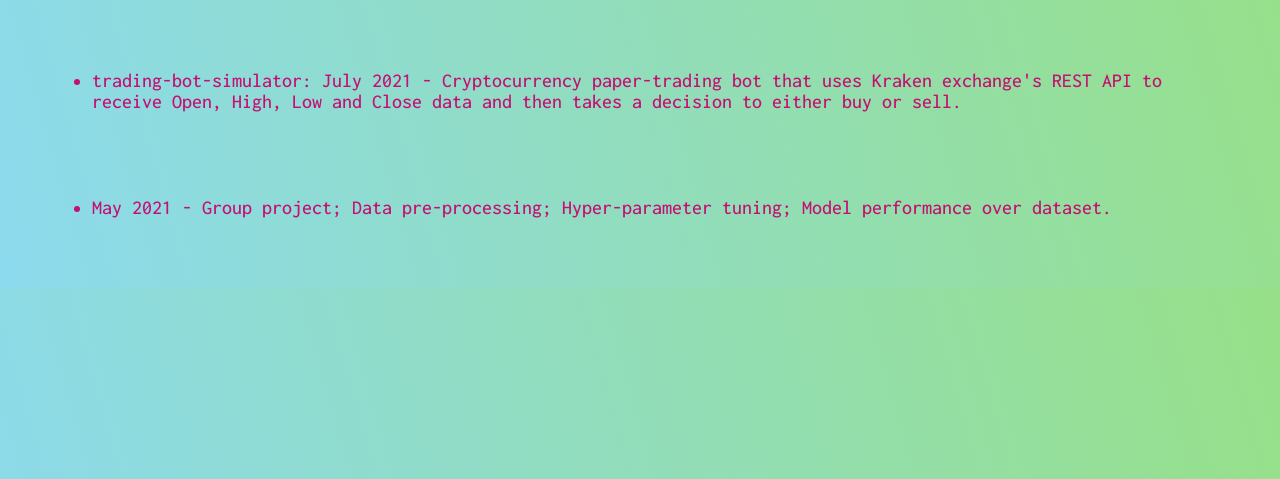
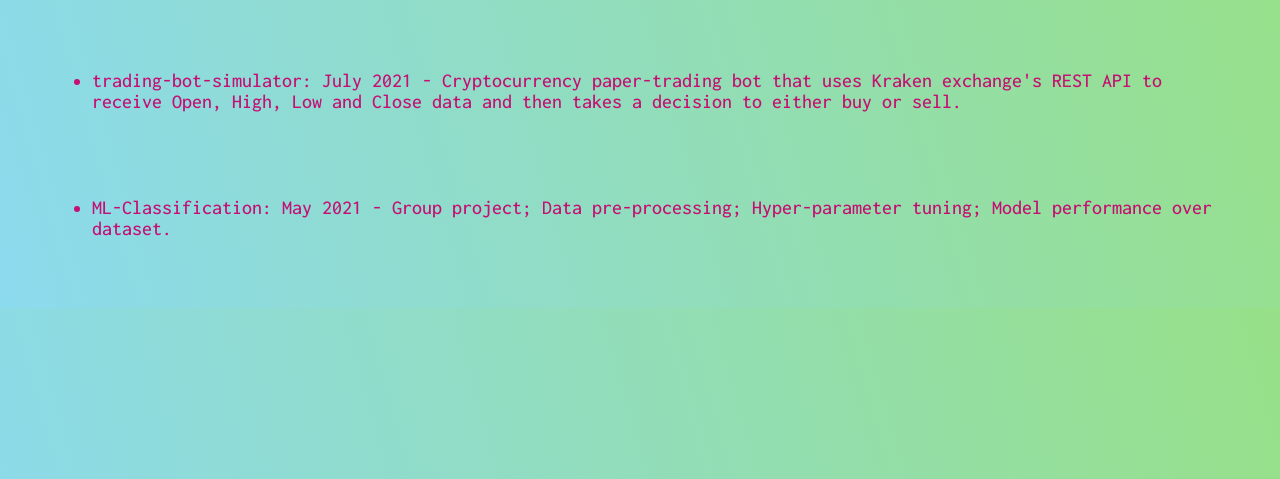
Before and after one commit to tarun010/tarun010.pythonanywhere.com, a Flask app: page /projects/ in a window 1280 px wide. Shown: the part 140-619 px from the top of the page. Run offline with Flask 2, Linux system fonts and the light colour scheme; parts of the project's set-up code (start-up, migrations or seed data) failed here and were passed over; some libraries are stand-ins or nearby versions.

Commit message:
fixed error in project descriptions

```diff
--- a/templates/projects.html
+++ b/templates/projects.html
@@ -8,7 +8,7 @@
         <li>trading-bot-simulator: July 2021 - Cryptocurrency paper-trading bot that uses Kraken exchange's REST API to receive Open, High, Low and Close data and then takes a decision to either buy or sell.</li>
     </a>
     <a href="https://gitfront.io/r/tvf3py3/3533d08f15fc39d1cd4ef0b8421466915496edc4/ML-Classification/">
-        <li>May 2021 - Group project; Data pre-processing; Hyper-parameter tuning; Model performance over dataset.</li>
+        <li>ML-Classification: May 2021 - Group project; Data pre-processing; Hyper-parameter tuning; Model performance over dataset.</li>
     </a>
     {% for project in projects %}
     <a href="{{project['url']}}">
```
